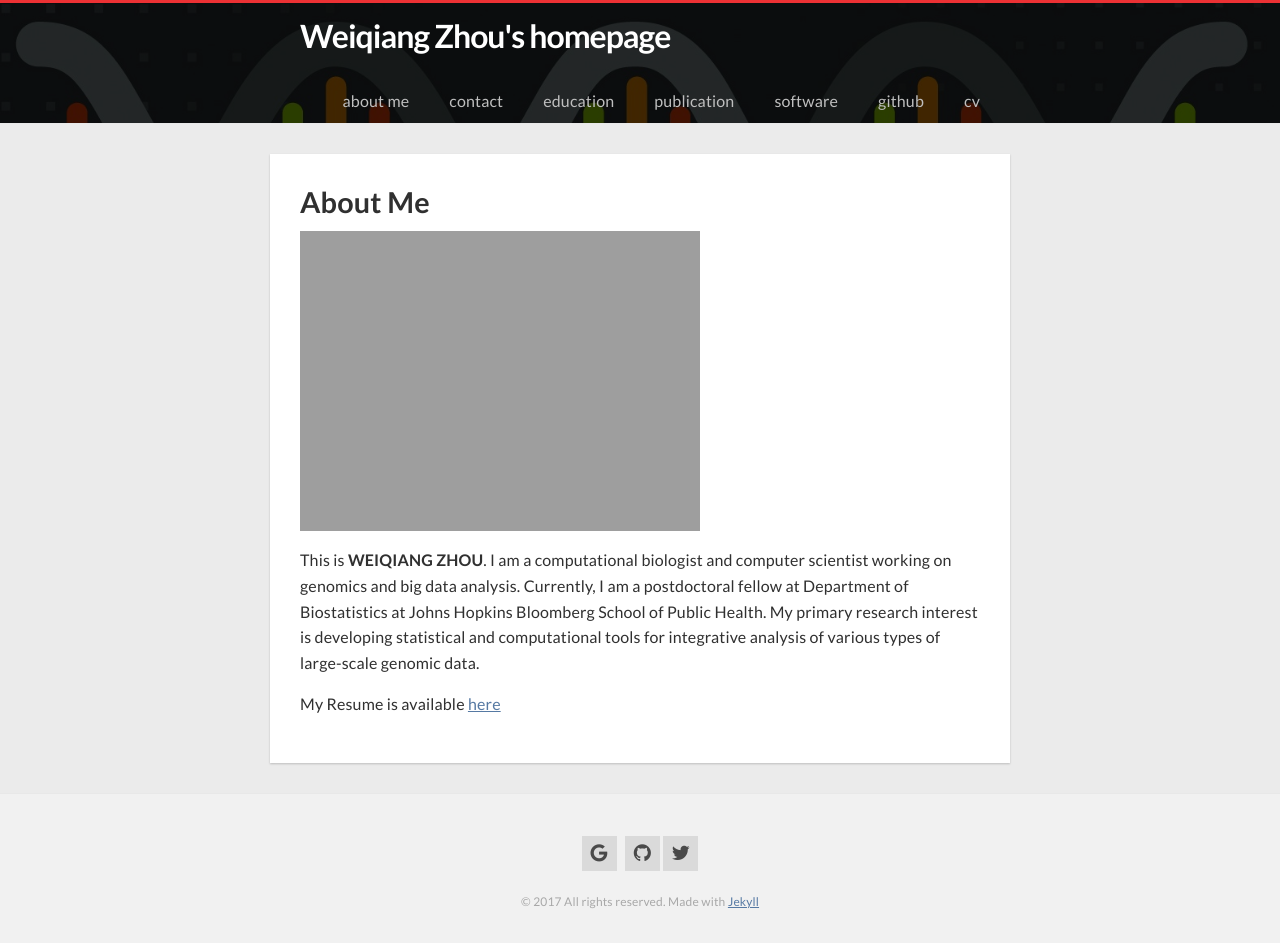
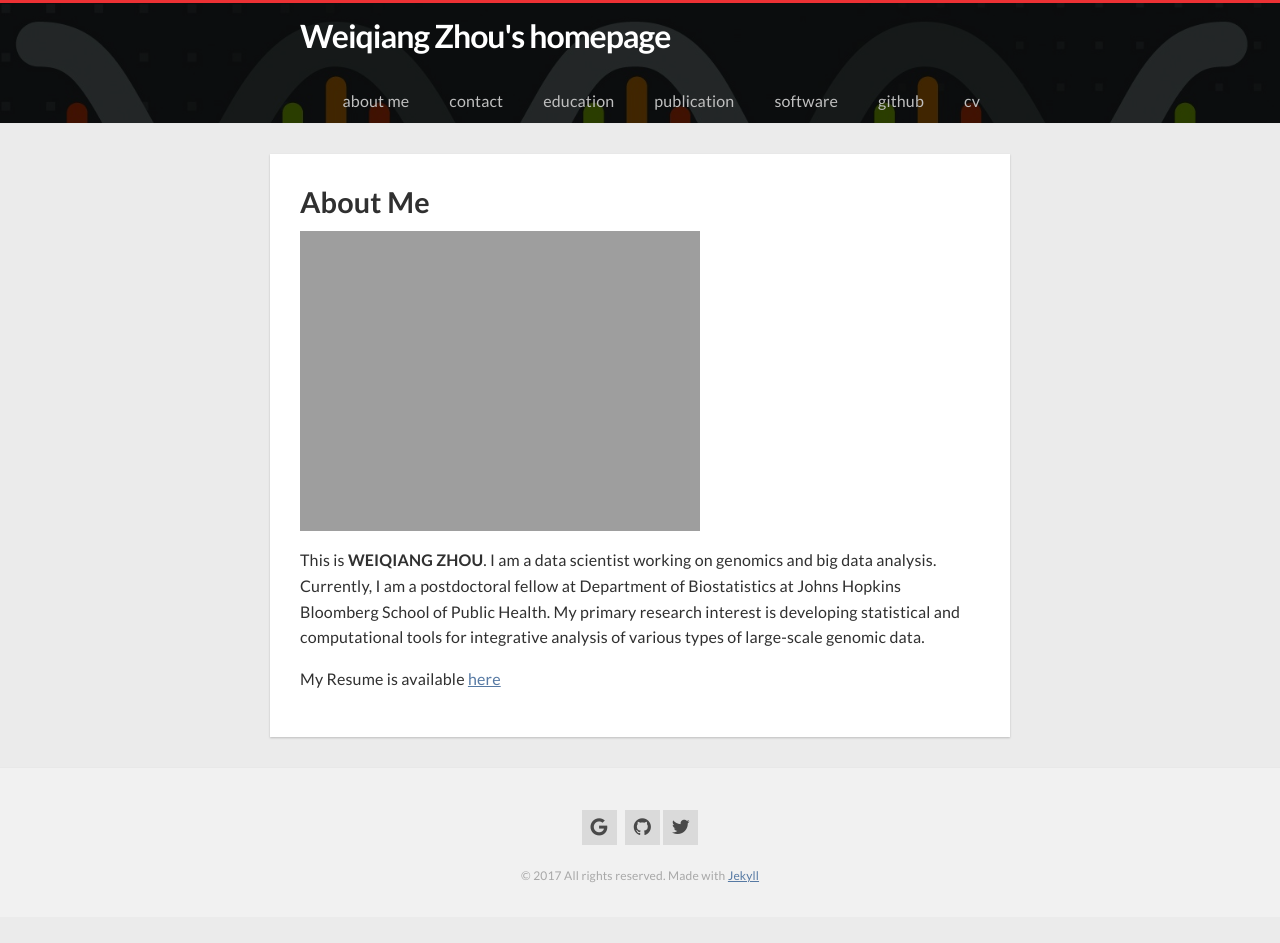
Before and after one commit to ILoveYouKen/ILoveYouKen.github.io, a Jekyll site: the page built from about.md, in a window 1280 px wide. Built offline with Jekyll 4.4.1, drawn with Linux system fonts in a browser that asks for light colours; nearby versions of some CDN libraries; after the commit the page ends 917 px from its top, so only the background shows below that.

Commit message:
Update about.md

```diff
--- a/about.md
+++ b/about.md
@@ -7,6 +7,6 @@ slug: aboutme
 
 ![](https://IloveYouKen.github.io/images/about_me_new.jpg "about me photo")
 
-This is __WEIQIANG ZHOU__. I am a computational biologist and computer scientist working on genomics and big data analysis. Currently, I am a postdoctoral fellow at Department of Biostatistics at Johns Hopkins Bloomberg School of Public Health. My primary research interest is developing statistical and computational tools for integrative analysis of various types of large-scale genomic data.
+This is __WEIQIANG ZHOU__. I am a data scientist working on genomics and big data analysis. Currently, I am a postdoctoral fellow at Department of Biostatistics at Johns Hopkins Bloomberg School of Public Health. My primary research interest is developing statistical and computational tools for integrative analysis of various types of large-scale genomic data.
 
 My Resume is available [here](http://ILoveYouKen.github.io/CV_Weiqiang_Zhou_webpage.pdf)
```
